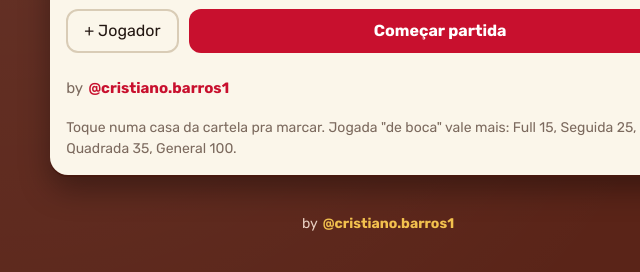
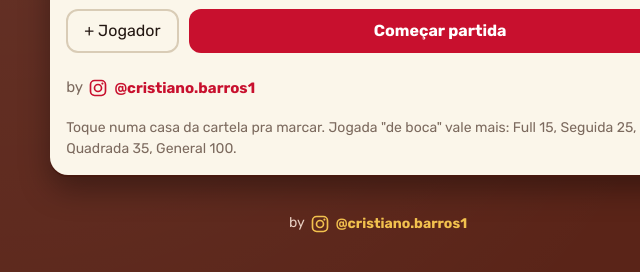
Before and after one commit to crisgonbarros/play-my-games, a plain HTML site: page marcador-Bozo/index.html in a window 1280 px wide. Shown: the part 248-520 px from the top of the page, 261-901 px from the left. Drawn offline with Linux system fonts and the light colour scheme.

Commit message:
Bozó: ícone do Instagram na assinatura
Co-Authored-By: Claude Opus 5.5 <noreply@anthropic.com>
Claude-Session: https://claude.ai/code/session_01Rz8REq32PyGwG5e27qPJTB

```diff
--- a/marcador-Bozo/index.html
+++ b/marcador-Bozo/index.html
@@ -95,8 +95,9 @@ tfoot td{font-weight:800;font-size:17px;border:0;color:var(--ink)}
 .final li{display:flex;justify-content:space-between;padding:10px 4px;border-bottom:1px solid var(--line);font-size:18px}
 .final li:first-child{font-weight:800;color:var(--red)}
 .by{margin:14px 0 0;font-size:15px;color:var(--mute)}
-.ig{color:var(--red);font-weight:700;text-decoration:none;padding:10px 2px;display:inline-block}
-.ig:hover{text-decoration:underline}
+.ig{color:var(--red);font-weight:700;text-decoration:none;padding:10px 2px;display:inline-flex;align-items:center;gap:6px;vertical-align:middle}
+.igi{width:20px;height:20px;flex:none}
+.ig:hover span{text-decoration:underline}
 .foot{text-align:center;color:#e8cfc2;font-size:14px;margin-top:28px}
 .foot .ig{color:var(--gold)}
 .hide{display:none!important}
@@ -116,7 +117,7 @@ tfoot td{font-weight:800;font-size:17px;border:0;color:var(--ink)}
       <button class="sec" id="addP">+ Jogador</button>
       <button class="pri" id="start" style="flex:1">Começar partida</button>
     </div>
-    <p class="by">by <a class="ig" href="https://www.instagram.com/cristiano.barros1/" target="_blank" rel="noopener">@cristiano.barros1</a></p>
+    <p class="by">by <a class="ig" href="https://www.instagram.com/cristiano.barros1/" target="_blank" rel="noopener" aria-label="Instagram de Cristiano Barros"><svg class="igi" viewBox="0 0 24 24" aria-hidden="true"><rect x="3" y="3" width="18" height="18" rx="5" fill="none" stroke="currentColor" stroke-width="2"/><circle cx="12" cy="12" r="4.2" fill="none" stroke="currentColor" stroke-width="2"/><circle cx="17.3" cy="6.7" r="1.3" fill="currentColor"/></svg><span>@cristiano.barros1</span></a></p>
     <p class="hint">Toque numa casa da cartela pra marcar. Jogada "de boca" vale mais: Full 15, Seguida 25, Quadrada 35, General 100.</p>
   </section>
 
@@ -136,7 +137,7 @@ tfoot td{font-weight:800;font-size:17px;border:0;color:var(--ink)}
     <h3>Folha completa</h3>
     <div class="paper scroll"><table id="sheetT"></table></div>
   </section>
-  <footer class="foot">by <a class="ig" href="https://www.instagram.com/cristiano.barros1/" target="_blank" rel="noopener">@cristiano.barros1</a></footer>
+  <footer class="foot">by <a class="ig" href="https://www.instagram.com/cristiano.barros1/" target="_blank" rel="noopener" aria-label="Instagram de Cristiano Barros"><svg class="igi" viewBox="0 0 24 24" aria-hidden="true"><rect x="3" y="3" width="18" height="18" rx="5" fill="none" stroke="currentColor" stroke-width="2"/><circle cx="12" cy="12" r="4.2" fill="none" stroke="currentColor" stroke-width="2"/><circle cx="17.3" cy="6.7" r="1.3" fill="currentColor"/></svg><span>@cristiano.barros1</span></a></footer>
 </div>
 
 <div class="ov" id="ov"><div class="sheet" id="sheet"></div></div>
```
